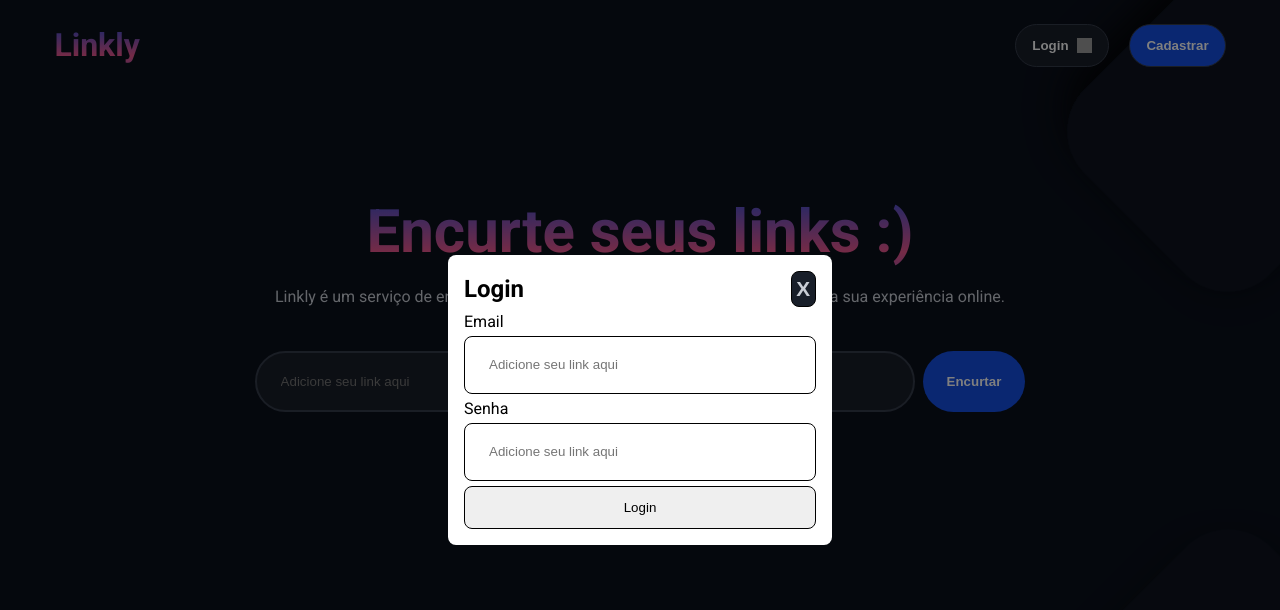
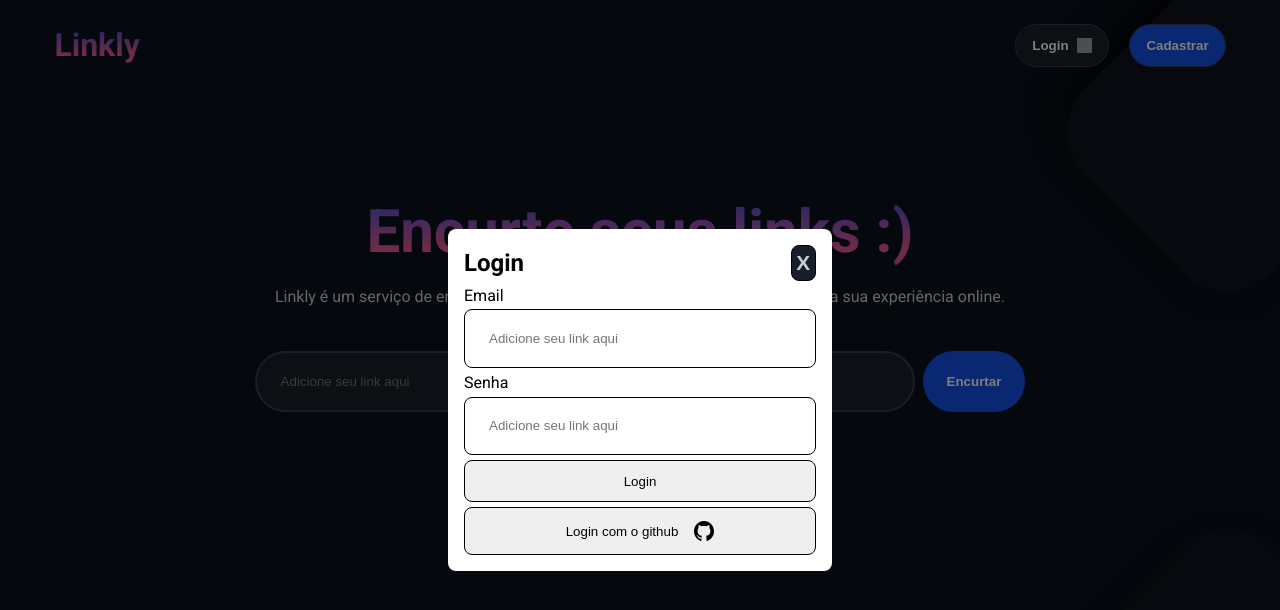
Before and after one commit to rms-diego/url-shortener, a Next.js app: page / in a window 1280 px wide. Both pictures are taken after a click on the button "Login". Shown: the top 610 px of the page. Built offline with nearby package versions, Linux system fonts and the light colour scheme; no server answers; grey boxes are pictures that could not be loaded.

Commit message:
feat: implementando login com o github

```diff
--- a/src/components/Header/index.tsx
+++ b/src/components/Header/index.tsx
@@ -11,14 +11,9 @@ export function Header() {
     isLogged,
     toggleOpenLoginModal,
     toggleOpenRegister,
-    setIsLogged,
+    handleLogout,
+    userName,
   } = useControlModal();
-
-  function handleLogout() {
-    localStorage.removeItem('token');
-    localStorage.removeItem('user');
-    setIsLogged(false);
-  }
 
   return (
     <>
@@ -27,13 +22,11 @@ export function Header() {
         toggleOpen={toggleOpenLoginModal}
         title="Login"
       />
-
       <Modal
         isOpen={openRegisterModal}
         toggleOpen={toggleOpenRegister}
         title="Cadastrar"
       />
-
       <header className={styles.headerContainer}>
         <h1>Linkly</h1>
 
@@ -41,7 +34,7 @@ export function Header() {
           {isLogged ? (
             <>
               <h2 className={styles.welcomeMessage}>
-                Bem vindo <span>{localStorage.getItem('user')}</span>
+                Bem vindo <span>{userName}</span>
               </h2>
               <button className={styles.logoutButton} onClick={handleLogout}>
                 Sair da conta
--- a/src/components/Modal/index.tsx
+++ b/src/components/Modal/index.tsx
@@ -1,5 +1,7 @@
+import Image from 'next/image';
 import styles from './styles.module.scss';
 import { useModal } from '@/hook/useModal';
+import { supabase } from '@/utils/supabase';
 
 type Props = {
   isOpen: boolean;
@@ -17,6 +19,17 @@ export function Modal({ isOpen, toggleOpen, title }: Props) {
     name,
     password,
   } = useModal({ toggleOpen, title });
+
+  async function handleSignIn() {
+    await supabase.auth.signInWithOAuth({
+      provider: 'github',
+    });
+
+    toggleOpen();
+  }
+
+  const buttonText =
+    title === 'Cadastrar' ? 'Cadastrar com o github' : 'Login com o github';
 
   return (
     <>
@@ -72,6 +85,10 @@ export function Modal({ isOpen, toggleOpen, title }: Props) {
             </label>
 
             <button type="submit">{title}</button>
+            <button className={styles.githubButton} onClick={handleSignIn}>
+              {buttonText}
+              <Image src="/assets/github.svg" alt="" width={20} height={20} />
+            </button>
           </form>
         </div>
       )}
--- a/src/components/Modal/styles.module.scss
+++ b/src/components/Modal/styles.module.scss
@@ -59,6 +59,13 @@
   }
 }
 
+.githubButton {
+  display: flex;
+  align-items: center;
+  justify-content: center;
+  gap: 1rem;
+}
+
 @media (max-width: 1200px) {
   .formContainer {
     width: 80vw;
--- a/src/hook/useControlModal.ts
+++ b/src/hook/useControlModal.ts
@@ -1,9 +1,39 @@
+import { supabase } from '@/utils/supabase';
 import { useEffect, useState } from 'react';
 
 export function useControlModal() {
   const [openLoginModal, setOpenLoginModal] = useState<boolean>(false);
   const [openRegisterModal, setOpenRegisterModal] = useState<boolean>(false);
   const [isLogged, setIsLogged] = useState<boolean>(false);
+  const [userName, setUserName] = useState<string>('');
+
+  // verifica se quando o componente monta o usuário está logado
+  useEffect(() => {
+    const handleLogin = async () => {
+      await isLoggedByGithub();
+
+      const token = localStorage.getItem('token');
+
+      if (token) {
+        const name = localStorage.getItem('user');
+        setIsLogged(true);
+        setUserName(name!);
+      }
+    };
+
+    handleLogin();
+  }, []);
+
+  // verifica se quando o usuário abriu o modal se cadastrou o fez o login
+  useEffect(() => {
+    const token = localStorage.getItem('token');
+
+    if (token) {
+      const name = localStorage.getItem('user');
+      setIsLogged(true);
+      setUserName(name!);
+    }
+  }, [openLoginModal, openRegisterModal]);
 
   function toggleOpenLoginModal() {
     setOpenLoginModal((prevState) => !prevState);
@@ -13,24 +43,23 @@ export function useControlModal() {
     setOpenRegisterModal((prevState) => !prevState);
   }
 
-  // verifica se quando o componente monta o usuário está logado
-  useEffect(() => {
-    const token = localStorage.getItem('token');
+  async function isLoggedByGithub() {
+    const { data } = await supabase.auth.getUser();
 
-    if (token) {
-      setIsLogged(true);
-    }
-  }, []);
+    if (!data.user) return;
 
-  // verifica se quando o usuário abriu o modal se cadastrou o fez o login
-  useEffect(() => {
-    const token = localStorage.getItem('token');
+    localStorage.setItem('user', data.user.user_metadata.name);
 
-    if (token) {
-      setIsLogged(true);
-    }
-  }, [openLoginModal, openRegisterModal]);
+    setUserName(data.user.user_metadata.name);
+    setIsLogged(true);
+  }
 
+  async function handleLogout() {
+    localStorage.removeItem('token');
+    localStorage.removeItem('user');
+    setIsLogged(false);
+    await supabase.auth.signOut();
+  }
   return {
     openLoginModal,
     toggleOpenLoginModal,
@@ -38,5 +67,7 @@ export function useControlModal() {
     toggleOpenRegister,
     isLogged,
     setIsLogged,
+    userName,
+    handleLogout,
   };
 }
```
Also changed, not shown: public/assets/github.svg (added).
